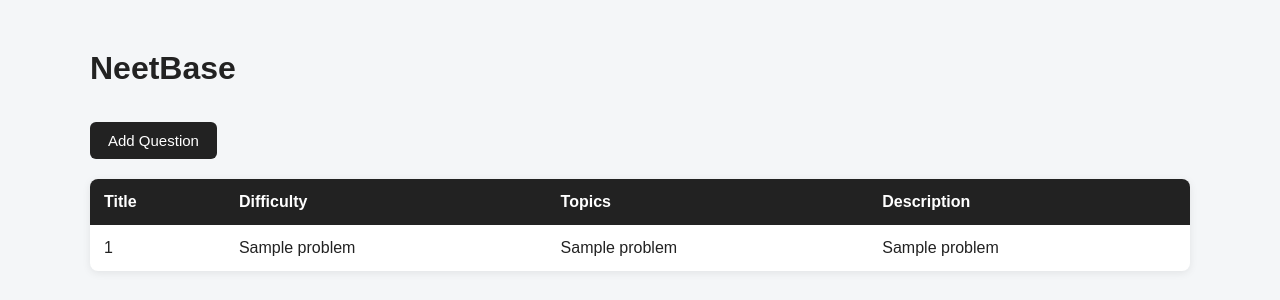
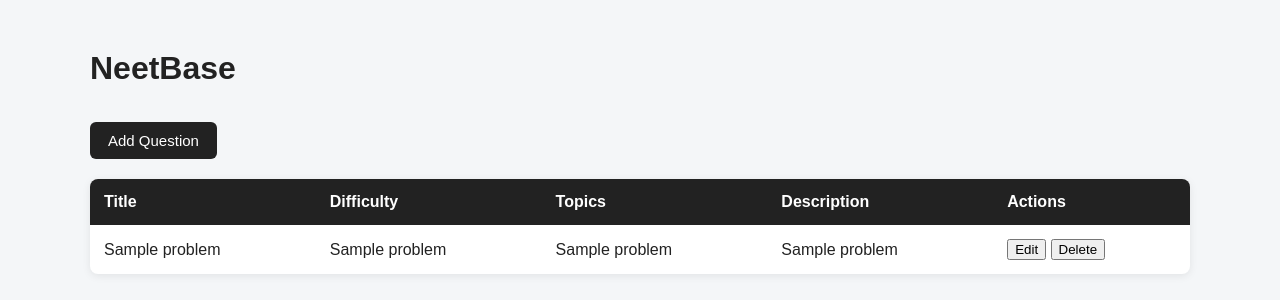
Before and after one commit to Yuvsin/NeetBase, a Flask app: template templates/index.html in a window 1280 px wide. Shown: the top 300 px of the page. Run offline with Flask 3, Linux system fonts and the light colour scheme; the template is opened without the code that fills it: most values are stand-ins (such as "Sample title", 1, 10 or a date in 2020).

Commit message:
Add edit and delete

```diff
--- a/app.py
+++ b/app.py
@@ -42,6 +42,7 @@ def home():
 
     problems = connect.execute("""
         SELECT
+            PROBLEM.ID,
             PROBLEM.NAME,
             PROBLEM.DIFFICULTY,
             GROUP_CONCAT(TOPIC.NAME, ', '),
@@ -58,6 +59,77 @@ def home():
 
     return render_template("index.html", problems=problems)
 
+
+@app.route("/delete/<int:problem_id>", methods=["POST"])
+def delete_question(problem_id):
+
+    connect = get_db()
+
+    # First remove topic connections
+    connect.execute("""
+        DELETE FROM PROBLEM_TOPIC
+        WHERE PROBLEM_ID = ?
+    """, (problem_id,))
+
+    # Then remove the problem
+    connect.execute("""
+        DELETE FROM PROBLEM
+        WHERE ID = ?
+    """, (problem_id,))
+
+    connect.commit()
+    connect.close()
+
+    return redirect("/")
+
+@app.route("/edit/<int:problem_id>", methods=["POST"])
+def edit_question(problem_id):
+
+    name = request.form["name"]
+    difficulty = request.form["difficulty"]
+    description = request.form["description"]
+
+    topics = request.form["topics"].split(",")
+    topics = [topic.strip() for topic in topics]
+
+    connect = get_db()
+    cursor = connect.cursor()
+
+    # Update the actual problem
+    cursor.execute("""
+        UPDATE PROBLEM
+        SET NAME = ?, DIFFICULTY = ?, DESCRIPTION = ?
+        WHERE ID = ?
+    """, (name, difficulty, description, problem_id))
+
+    # Remove old topic connections
+    cursor.execute("""
+        DELETE FROM PROBLEM_TOPIC
+        WHERE PROBLEM_ID = ?
+    """, (problem_id,))
+
+    # Add the new topic connections
+    for topic in topics:
+
+        cursor.execute("""
+            INSERT OR IGNORE INTO TOPIC (NAME)
+            VALUES (?)
+        """, (topic,))
+
+        topic_id = cursor.execute("""
+            SELECT ID FROM TOPIC
+            WHERE NAME = ?
+        """, (topic,)).fetchone()[0]
+
+        cursor.execute("""
+            INSERT INTO PROBLEM_TOPIC (PROBLEM_ID, TOPIC_ID)
+            VALUES (?, ?)
+        """, (problem_id, topic_id))
+
+    connect.commit()
+    connect.close()
+
+    return redirect("/")
 
 @app.route("/add", methods=["POST"])
 def add_question():
--- a/templates/index.html
+++ b/templates/index.html
@@ -15,6 +15,38 @@
         <h1>NeetBase</h1>
 
         <button class="add-button" onclick="openModal()">Add Question</button>
+
+        <dialog id="edit-modal">
+
+            <form id="edit-form" method="POST" class="question-form">
+
+                <div class="modal-header">
+                    <h2>Edit Question</h2>
+
+                    <button type="button" class="close-button" onclick="closeEditModal()">
+                        ×
+                    </button>
+                </div>
+
+                <input id="edit-name" type="text" name="name" required>
+
+                <select id="edit-difficulty" name="difficulty" required>
+                    <option value="Easy">Easy</option>
+                    <option value="Medium">Medium</option>
+                    <option value="Hard">Hard</option>
+                </select>
+
+                <input id="edit-topics" type="text" name="topics" required>
+
+                <textarea id="edit-description" name="description" rows="4"></textarea>
+
+                <button type="submit" class="submit-button">
+                    Save Changes
+                </button>
+
+            </form>
+
+        </dialog>
 
         <dialog id="add-modal">
             <form action="/add" method="POST" class="question-form">
@@ -50,16 +82,35 @@
                     <th>Difficulty</th>
                     <th>Topics</th>
                     <th>Description</th>
+                    <th>Actions</th>
                 </tr>
             </thead>
 
             <tbody>
                 {% for problem in problems %}
                 <tr>
-                    <td>{{ problem[0] }}</td>
                     <td>{{ problem[1] }}</td>
                     <td>{{ problem[2] }}</td>
                     <td>{{ problem[3] }}</td>
+                    <td>{{ problem[4] }}</td>
+
+                    <td>
+                        <button type="button" onclick="openEditModal(
+                        '{{ problem[0] }}',
+                        '{{ problem[1] | e }}',
+                        '{{ problem[2] | e }}',
+                        '{{ problem[3] | e }}',
+                        '{{ problem[4] | e }}'
+                    )">
+                            Edit
+                        </button>
+
+                        <form action="/delete/{{ problem[0] }}" method="POST" style="display:inline;">
+                            <button type="submit">
+                                Delete
+                            </button>
+                        </form>
+                    </td>
                 </tr>
                 {% endfor %}
             </tbody>
@@ -77,6 +128,24 @@
         function closeModal() {
             modal.close();
         }
+
+        const editModal = document.getElementById("edit-modal");
+
+        function openEditModal(id, name, difficulty, topics, description) {
+
+            document.getElementById("edit-name").value = name;
+            document.getElementById("edit-difficulty").value = difficulty;
+            document.getElementById("edit-topics").value = topics;
+            document.getElementById("edit-description").value = description;
+
+            document.getElementById("edit-form").action = "/edit/" + id;
+
+            editModal.showModal();
+        }
+
+        function closeEditModal() {
+            editModal.close();
+        }
     </script>
 
 </body>
```
